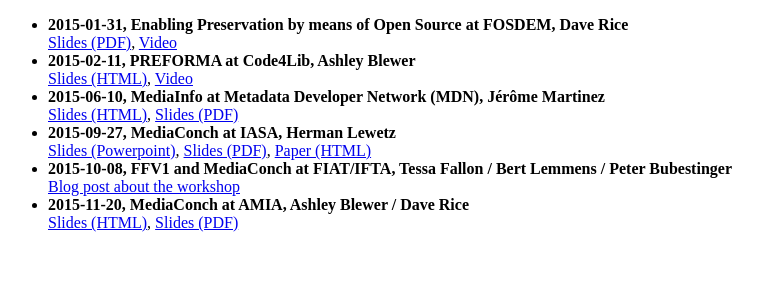
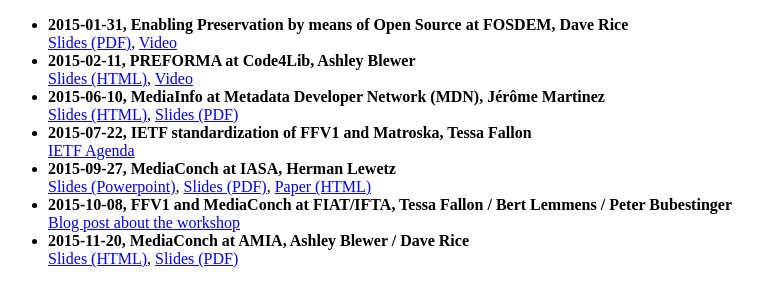
Before and after one commit to MediaArea/MediaArea-Events, a plain HTML site: page index.html in a window 1280 px wide. Shown: the whole page, without its empty margins (0-763 px from the left). Drawn offline with Linux system fonts and the light colour scheme.

Commit message:
IETF 2015-07

```diff
--- a/index.html
+++ b/index.html
@@ -20,6 +20,9 @@
     <li><strong>2015-06-10, MediaInfo at Metadata Developer Network (MDN), Jérôme Martinez</strong> <br/>
         <a href="2015-06-10_MDN">Slides (HTML)</a>, <a href="PDF/2015-06-10_MDN.pdf">Slides (PDF)</a>
     </li>
+    <li><strong>2015-07-22, IETF standardization of FFV1 and Matroska, Tessa Fallon</strong> <br/>
+        <a href="//datatracker.ietf.org/meeting/93/agenda/dispatch/">IETF Agenda</a>
+    </li>
     <li><strong>2015-09-27, MediaConch at IASA, Herman Lewetz</strong> <br/>
         <a href="2015-09-27_IASA/2015-09-27_IASA.pptx">Slides (Powerpoint)</a>, <a href="PDF/2015-09-27_IASA.pdf">Slides (PDF)</a>, <a href="//mediaarea.net/MediaConch/2015/10/22/iasa-presentation/">Paper (HTML)</a>
     </li>
```
